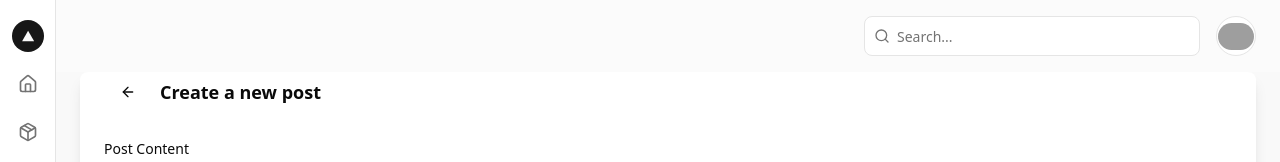
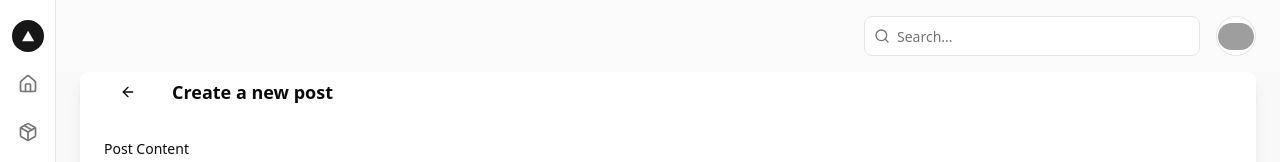
Before and after one commit to nguyenhoanganh1808/admin-dashboard-uit, a Next.js app: page /posts/create in a window 1280 px wide. Shown: the top 162 px of the page. Built offline with nearby package versions, Linux system fonts and the light colour scheme; no server answers; grey boxes are pictures that could not be loaded.

Commit message:
fix: add space between backbutton and other

```diff
--- a/app/(dashboard)/posts-table.tsx
+++ b/app/(dashboard)/posts-table.tsx
@@ -72,7 +72,7 @@ export function PostsTable({
         </Table>
       </CardContent>
       <CardFooter>
-        <form className="flex items-center w-full justify-between">
+        <form className="flex items-end w-full justify-end">
           <div className="flex">
             <PaginationTable totalPages={totalPosts / postsPerPage} />
           </div>
--- a/app/(dashboard)/posts/[id]/post-detail.tsx
+++ b/app/(dashboard)/posts/[id]/post-detail.tsx
@@ -20,7 +20,7 @@ export default function PostDetail({
   return (
     <Card className="w-full mx-auto">
       <CardHeader className="flex flex-row">
-        <div className="w-fit">
+        <div className="w-fit space-x-3">
           <BackButton />
         </div>
         <CardTitle className="text-center text-lg">Post Detail</CardTitle>
--- a/app/(dashboard)/posts/create/post-upload-form.tsx
+++ b/app/(dashboard)/posts/create/post-upload-form.tsx
@@ -70,7 +70,7 @@ export default function PostUploadForm() {
       action={action}
       className="space-y-6 p-6 pt-0 bg-white shadow-lg rounded-lg"
     >
-      <div className="flex flex-row items-center">
+      <div className="flex flex-row items-center gap-3">
         <BackButton />
         <p className="font-semibold text-lg">Create a new post</p>
       </div>
```
